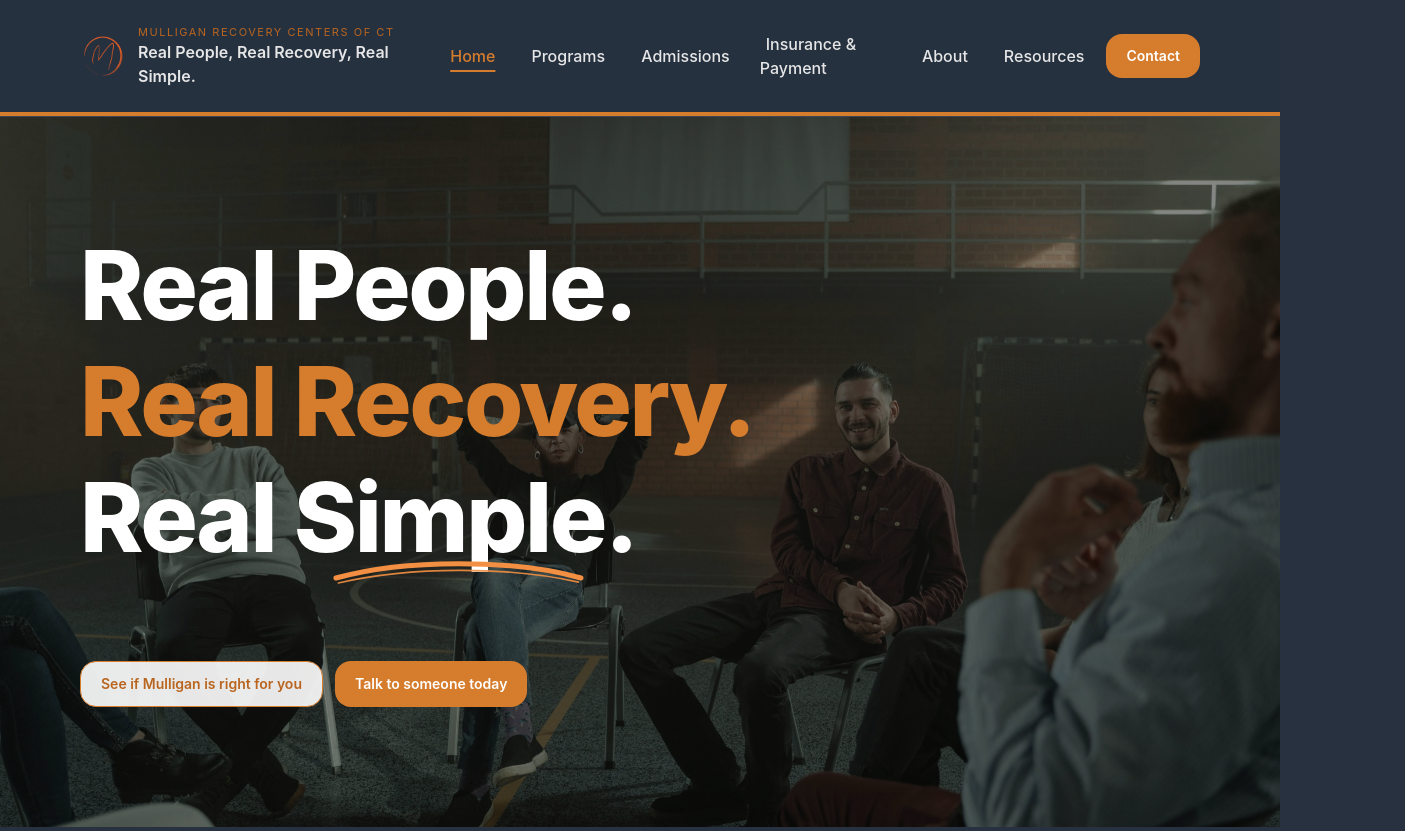
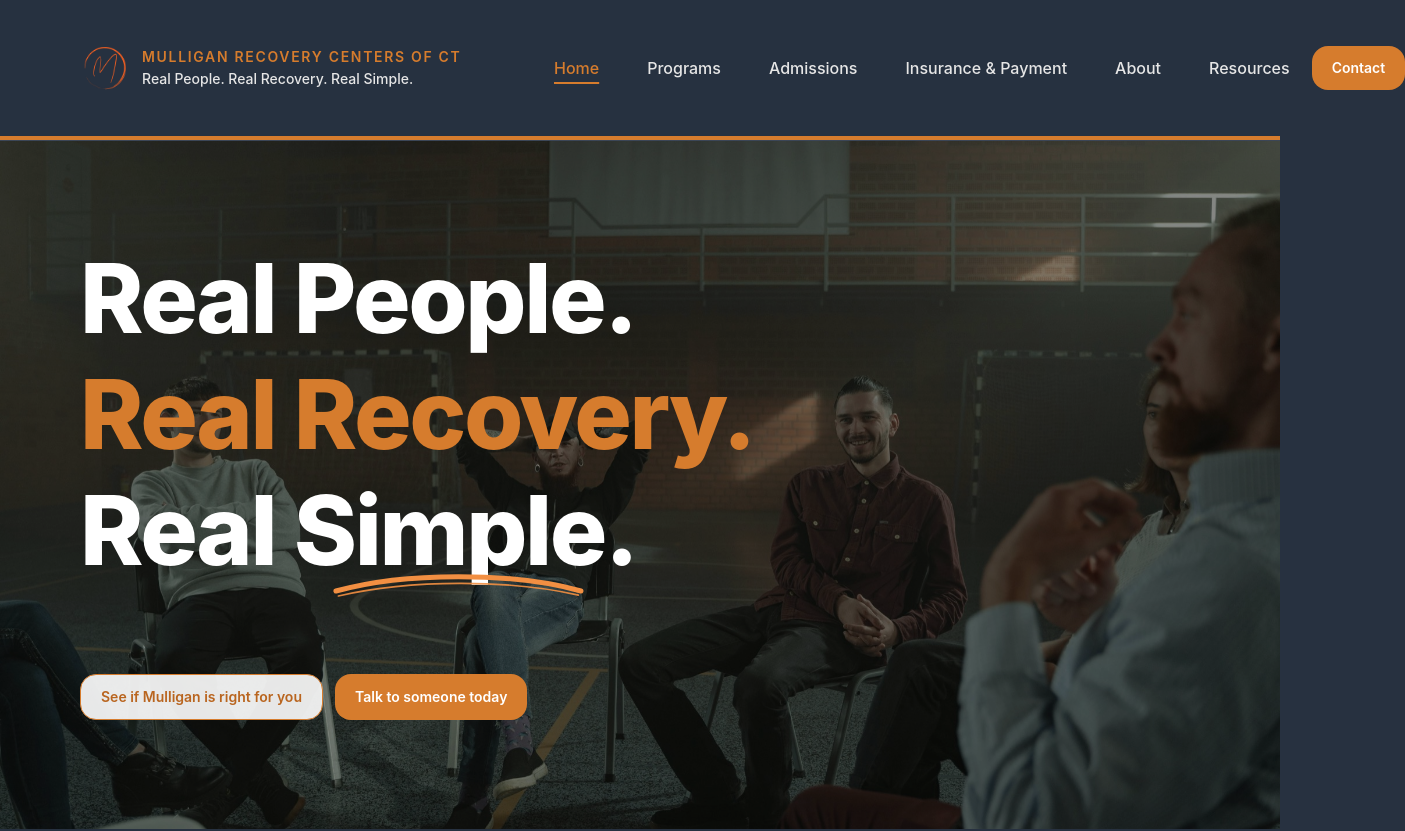
Before and after one commit to MaxMRC-CT/mulligan-recovery-ct, a Next.js app: page / in a window 1280 px wide. Shown: the top 831 px of the page, 1405 px wide, since content can reach past the window. Built offline with nearby package versions, Linux system fonts and the light colour scheme.

Commit message:
Header Update

```diff
--- a/app/(routes)/page.tsx
+++ b/app/(routes)/page.tsx
@@ -7,7 +7,7 @@ import { ContentImage } from "@/components/ui/content-image";
 export default function HomePage() {
   return (
     <>
-      <section className="relative min-h-[calc(100svh-90px)] overflow-hidden">
+      <section className="relative min-h-[calc(100svh-112px)] overflow-hidden">
         <Image
           src="/images/home/hero.jpg"
           alt="A calm residential setting with natural light and welcoming shared space"
@@ -17,7 +17,7 @@ export default function HomePage() {
           className="object-cover object-center"
         />
         <div className="absolute inset-0 bg-black/45" />
-        <div className="container relative flex min-h-[calc(100svh-90px)] items-center py-12">
+        <div className="container relative flex min-h-[calc(100svh-112px)] items-center py-14">
           <div className="max-w-4xl">
             <h1 className="text-5xl font-extrabold leading-[0.95] tracking-tight sm:text-6xl md:text-7xl lg:text-8xl">
               <span className="block text-white">Real People.</span>
--- a/components/site-header.tsx
+++ b/components/site-header.tsx
@@ -58,14 +58,14 @@ export function SiteHeader() {
 
   return (
     <header className="sticky top-0 z-40 border-b border-[#3b4657] bg-[#263241]/95 text-neutral-100 backdrop-blur">
-      <div className="container py-4">
-        <div className="flex min-h-20 items-center justify-between gap-4">
-          <Link href="/" className="focus-ring flex items-center gap-3 rounded-lg">
-            <Image src="/logo-circle.png" alt="Mulligan Recovery Centers of CT" width={46} height={46} priority />
-            <div>
-              <p className="hidden text-[11px] uppercase tracking-[0.14em] text-primary-dark sm:block">Mulligan Recovery Centers of CT</p>
-              <p className="text-[11px] uppercase tracking-[0.14em] text-primary-dark sm:hidden">Mulligan Recovery</p>
-              <p className="text-base font-semibold text-neutral-200">Real People, Real Recovery, Real Simple.</p>
+      <div className="container py-5">
+        <div className="flex min-h-24 items-center justify-between gap-4">
+          <Link href="/" className="focus-ring flex w-[420px] shrink-0 items-center gap-3 rounded-lg">
+            <Image src="/logo-circle.png" alt="Mulligan Recovery Centers of CT" width={50} height={50} priority />
+            <div className="space-y-0.5">
+              <p className="hidden text-sm font-semibold uppercase tracking-[0.12em] text-primary xl:block">Mulligan Recovery Centers of CT</p>
+              <p className="text-sm font-semibold uppercase tracking-[0.12em] text-primary xl:hidden">Mulligan Recovery CT</p>
+              <p className="whitespace-nowrap text-xs font-medium text-neutral-200 sm:text-sm">Real People. Real Recovery. Real Simple.</p>
             </div>
           </Link>
 
@@ -83,8 +83,8 @@ export function SiteHeader() {
             Menu
           </button>
 
-          <nav aria-label="Primary Navigation" className="hidden lg:block">
-            <ul className="flex items-center gap-6 text-base font-medium text-neutral-200">
+          <nav aria-label="Primary Navigation" className="hidden flex-1 lg:block">
+            <ul className="flex items-center justify-start gap-7 pl-8 text-base font-medium text-neutral-200 xl:gap-9">
               {primaryItems.map((item) => {
                 const active = isPathActive(pathname, item.href);
 
@@ -93,7 +93,7 @@ export function SiteHeader() {
                     <Link
                       href={item.href}
                       className={cn(
-                        "focus-ring rounded-md px-1.5 py-1 hover:text-primary",
+                        "focus-ring whitespace-nowrap rounded-md px-1.5 py-1 hover:text-primary",
                         active && "text-primary underline decoration-2 underline-offset-8"
                       )}
                     >
@@ -113,7 +113,7 @@ export function SiteHeader() {
                   <button
                     type="button"
                     className={cn(
-                      "focus-ring rounded-md px-1.5 py-1 hover:text-primary",
+                      "focus-ring whitespace-nowrap rounded-md px-1.5 py-1 hover:text-primary",
                       resourcesActive && "text-primary underline decoration-2 underline-offset-8"
                     )}
                     aria-haspopup="menu"
```
